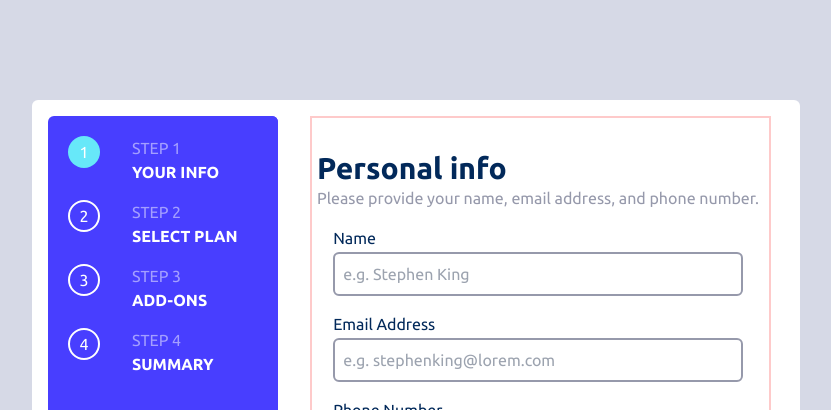
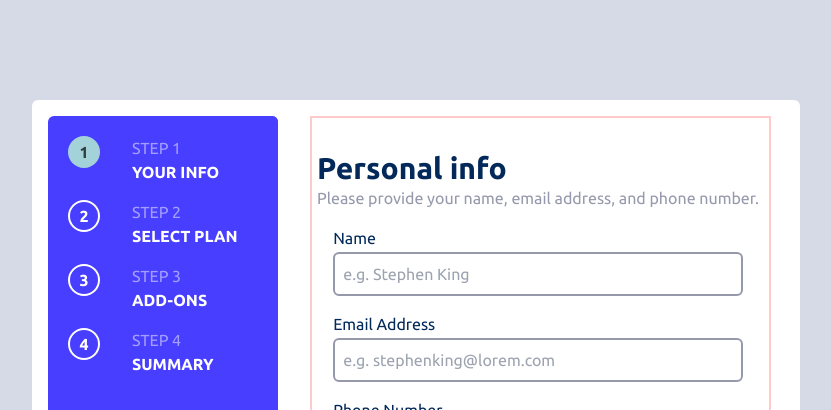
Before and after one commit to Agyanim/multi-step-form, a React (Vite) app: page / in a window 1280 px wide. Shown: the top 410 px of the page, without its empty margins (224-1055 px from the left). Built offline with nearby package versions, Linux system fonts and the light colour scheme.

Commit message:
thank you page added

```diff
--- a/src/App.jsx
+++ b/src/App.jsx
@@ -4,6 +4,7 @@ import GlobalLayout from "./components/GlobalLayout";
 import SelectPlan from "./pages/SelectPlan";
 import AddOns from "./pages/AddOns";
 import Summary from "./pages/Summary";
+import Thanks from "./pages/Thanks";
 
 function App() {
   return (
@@ -13,6 +14,7 @@ function App() {
         <Route path="selectplan" element={<SelectPlan/>} />
         <Route path="addons" element={<AddOns/>} />
         <Route path="summary" element={<Summary/>} />
+        <Route path="thanks" element={<Thanks/>} />
       </Route>
     </Routes>
   );
--- a/src/components/NavCard.jsx
+++ b/src/components/NavCard.jsx
@@ -1,4 +1,4 @@
-import React, { useEffect, useState } from "react";
+import React, { useEffect } from "react";
 import {useNavigate } from "react-router-dom";
 import navDetails from "../utils/navDetails";
 import { useDispatch, useSelector } from "react-redux";
@@ -8,12 +8,11 @@ const NavCard = () => {
   const navigate = useNavigate();
   const selector=useSelector(store=>store.service.value.selector)
   const dispatch=useDispatch()
-  const [selectorId, setSelectorId] = useState(11);
   const selectorDetails = navDetails;
   console.log(selector);
 
   const navigationHandler=()=>{
-    if (selectorId === 11) {
+    if (selector === 11) {
       navigate("/");
     }
 
@@ -45,7 +44,7 @@ const NavCard = () => {
           <span
             className={
               selector === 11
-                ? "numbers  border-none"
+                ? "numbers  border-none text-black/70"
                 : " numbers bg-transparent"
             }
           >
@@ -67,7 +66,7 @@ const NavCard = () => {
         <label htmlFor="12" className="flex">
           <span
             className={
-              selector === 12 ? "numbers border-none" : " numbers bg-transparent"
+              selector === 12 ? "numbers border-none text-black/70" : " numbers bg-transparent"
             }
           >
             {selectorDetails[1].id}
@@ -88,7 +87,7 @@ const NavCard = () => {
         <label htmlFor="13" className="flex">
           <span
             className={
-              selector === 13 ? "numbers border-none" : " numbers bg-transparent"
+              selector === 13 ? "numbers border-none text-black/70" : " numbers bg-transparent"
             }
           >
             {selectorDetails[2].id}
@@ -109,7 +108,7 @@ const NavCard = () => {
         <label htmlFor="14" className="flex">
           <span
             className={
-              selector === 14 ? "numbers border-none" : " numbers bg-transparent"
+              selector === 14 ? "numbers border-none text-black/70" : " numbers bg-transparent"
             }
           >
             {selectorDetails[3].id}
--- a/src/index.css
+++ b/src/index.css
@@ -12,7 +12,7 @@ background-color: aqua;
 @layer base{
 
 .numbers{
-    @apply rounded-full text-white border-2 border-white w-8 h-8 flex justify-center items-center bg-cyan-300 transform duration-200
+    @apply rounded-full text-white border-2 border-white w-8 h-8 flex justify-center items-center bg-green-200/80 font-bold transform duration-200
 
 }
 
--- a/src/pages/Summary.jsx
+++ b/src/pages/Summary.jsx
@@ -1,21 +1,22 @@
-import React from 'react'
-import { useNavigate } from 'react-router-dom'
-import PrimaryButton, { SecondaryButton } from '../components/Buttons'
-import FinishingUp from '../components/FinishingUp'
-import { useDispatch } from 'react-redux'
-import { setSelector } from '../store/slices/service'
+import React from "react";
+import { useNavigate } from "react-router-dom";
+import PrimaryButton, { SecondaryButton } from "../components/Buttons";
+import FinishingUp from "../components/FinishingUp";
+import { useDispatch } from "react-redux";
+import { setSelector } from "../store/slices/service";
 
 const Summary = () => {
-  const navigate =useNavigate()
-  const dispatch=useDispatch()
+  const navigate = useNavigate();
+  const dispatch = useDispatch();
 
-  const goBackHandler=()=>{
-    navigate("/addons")
-    dispatch(setSelector(13))
-  }
-  const submitHandler=(e)=>{
-e.preventDefault();
-  }
+  const goBackHandler = () => {
+    navigate("/addons");
+    dispatch(setSelector(13));
+  };
+  const submitHandler = (e) => {
+    e.preventDefault();
+    navigate("/thanks");
+  };
   return (
     <div className="w-[38.5vw]">
       <header className="mt-8 ml-10 mb-4">
@@ -28,22 +29,22 @@ e.preventDefault();
       </header>
       <section className="">
         <form action="#" onSubmit={submitHandler}>
-
-        <FinishingUp/>
-        <div className="relative  top-5 w-[75%] m-auto">
-          <div className='fixed right-[25vw] w-80 bottom-[22vh]'>
-            <PrimaryButton />
+          <FinishingUp />
+          <div className="relative  top-5 w-[75%] m-auto">
+            <div className="fixed right-[25vw] w-80 bottom-[22vh]">
+              <PrimaryButton />
+            </div>
+            <div
+              className=" fixed mt-8 w-40 bottom-[22vh]"
+              onClick={goBackHandler}
+            >
+              <SecondaryButton />
+            </div>
           </div>
-          <div className=" fixed mt-8 w-40 bottom-[22vh]" onClick={goBackHandler}>
-
-            <SecondaryButton  />
-          </div>
-        </div>
-
         </form>
       </section>
     </div>
-  )
-}
+  );
+};
 
-export default Summary
+export default Summary;
--- /dev/null
+++ b/src/pages/Thanks.jsx
@@ -0,0 +1,13 @@
+import React from 'react'
+import ThankYouImage from "../assets/images/icon-thank-you.svg"
+const Thanks = () => {
+  return (
+    <main className='flex flex-col justify-center items-center text-center w-[90%] m-auto mt-[25%]'>
+        <div className=''><img className='w-[4rem] mb-[2rem]'  src={ThankYouImage} alt="Thank you" /></div>
+        <h1 className='mb-2 text-MarineBlue text-3xl font-bold'>Thank You</h1>
+        <p className='text-black/50'>Thanks for confirming your subscription! We hope you have fun using our platform. If you ever need support, please feel free to email us at support@loremgaming.com.</p>
+    </main>
+  )
+}
+
+export default Thanks
```
